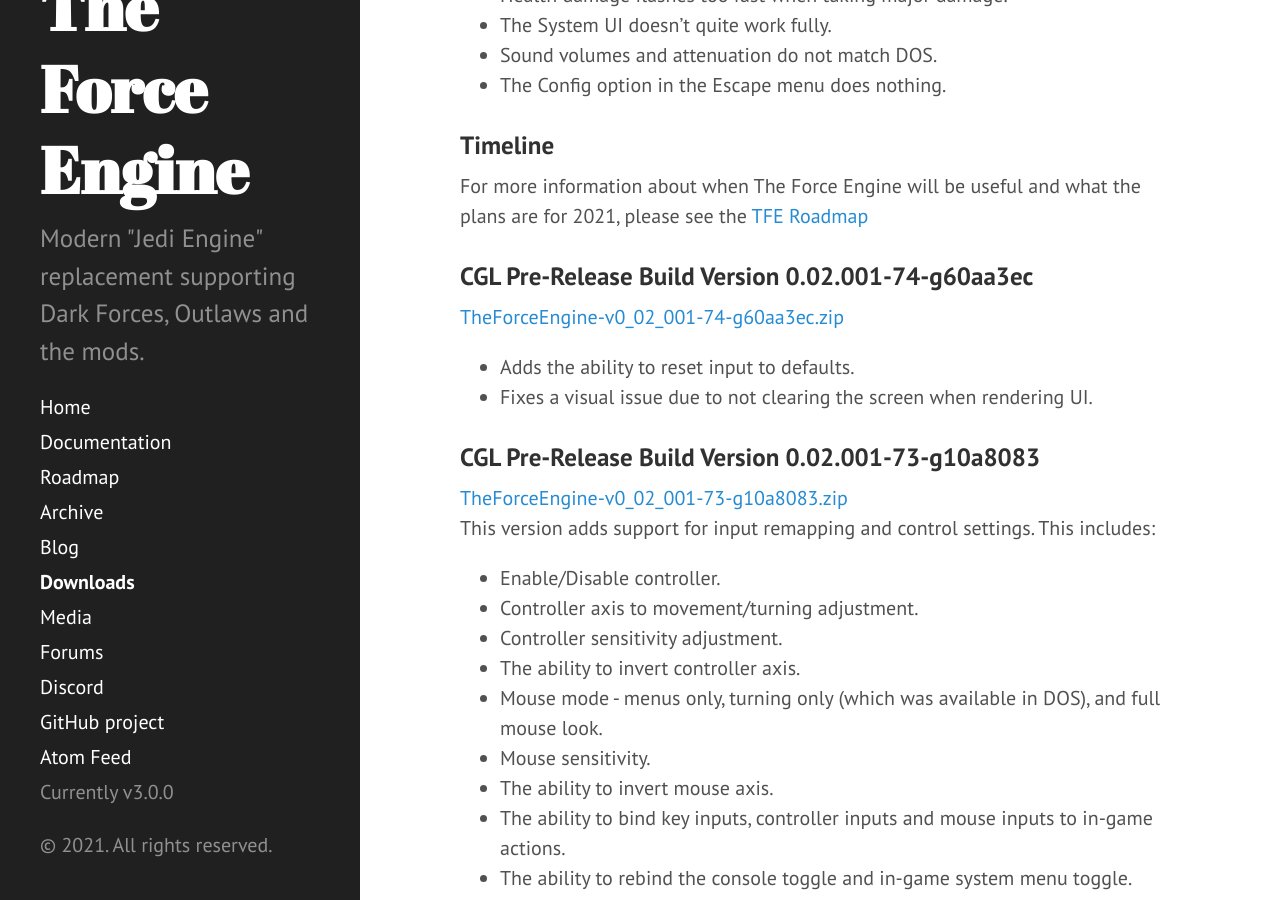
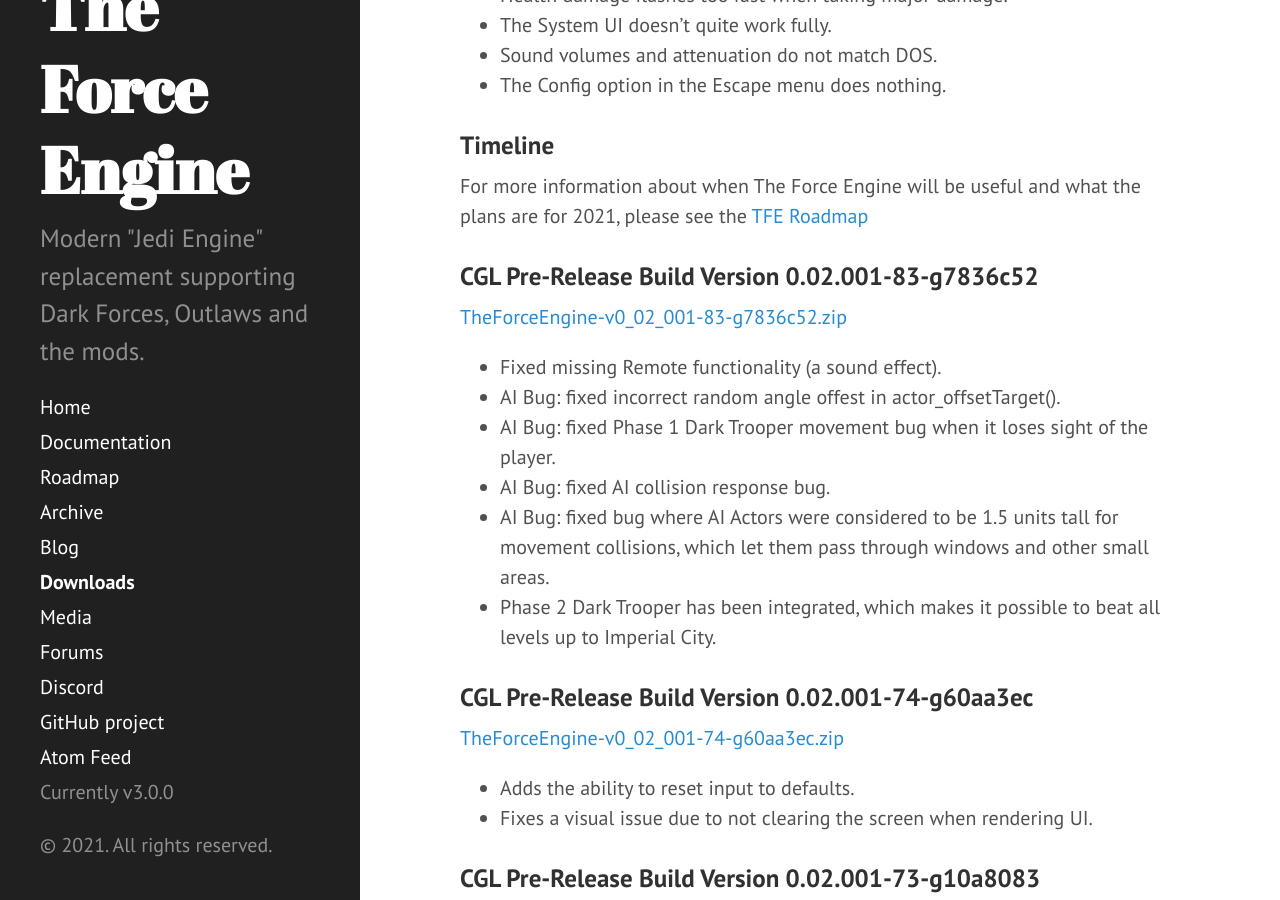
Before and after one commit to TheForceEngine/TheForceEngine.github.io, a Jekyll site: the page built from downloads.md, in a window 1280 px wide and 900 px high, scrolled down 1003 px. Built offline with Jekyll 4.4.1, drawn with Linux system fonts in a browser that asks for light colours.

Commit message:
Update downloads.md

```diff
--- a/downloads.md
+++ b/downloads.md
@@ -31,6 +31,15 @@
 
 ### Timeline
 For more information about when The Force Engine will be useful and what the plans are for 2021, please see the [TFE Roadmap](Roadmap.md)
+
+### CGL Pre-Release Build Version 0.02.001-83-g7836c52
+[TheForceEngine-v0_02_001-83-g7836c52.zip](archive/TheForceEngine-v0_02_001-83-g7836c52.zip) <br>
+* Fixed missing Remote functionality (a sound effect).
+* AI Bug: fixed incorrect random angle offest in actor_offsetTarget().
+* AI Bug: fixed Phase 1 Dark Trooper movement bug when it loses sight of the player.
+* AI Bug: fixed AI collision response bug.
+* AI Bug: fixed bug where AI Actors were considered to be 1.5 units tall for movement collisions, which let them pass through windows and other small areas.
+* Phase 2 Dark Trooper has been integrated, which makes it possible to beat all levels up to Imperial City.
 
 ### CGL Pre-Release Build Version 0.02.001-74-g60aa3ec
 [TheForceEngine-v0_02_001-74-g60aa3ec.zip](archive/TheForceEngine-v0_02_001-74-g60aa3ec.zip) <br>
```
